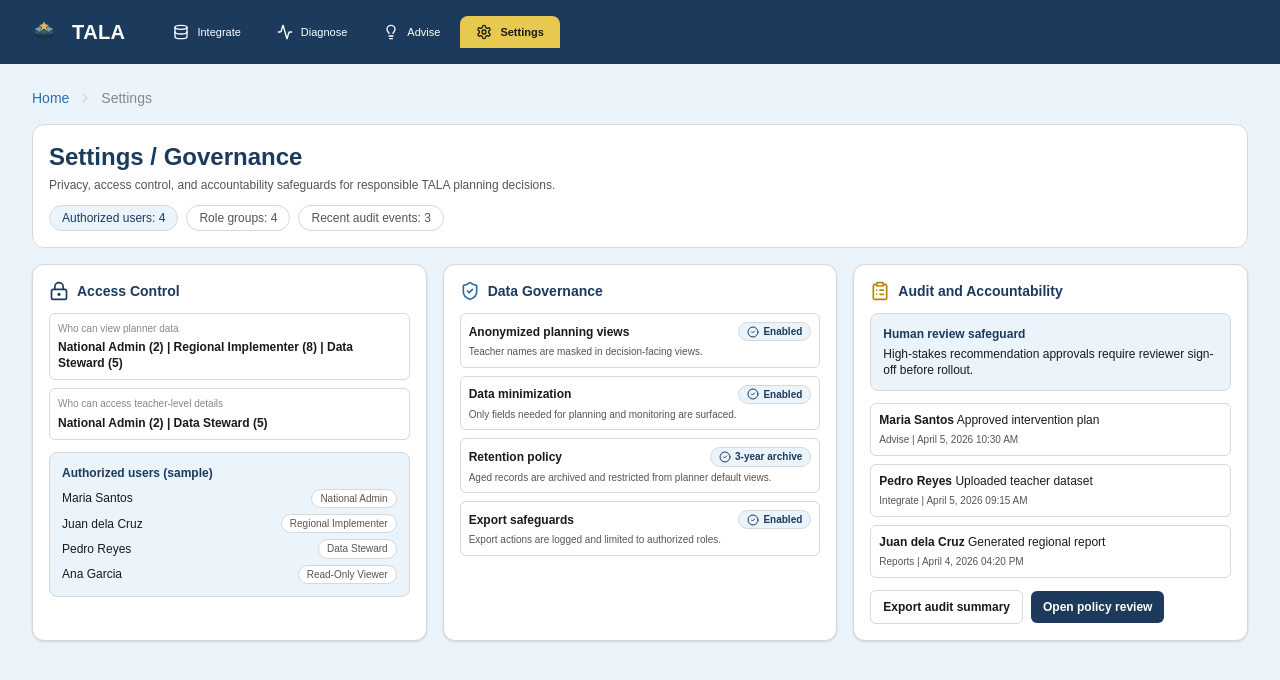
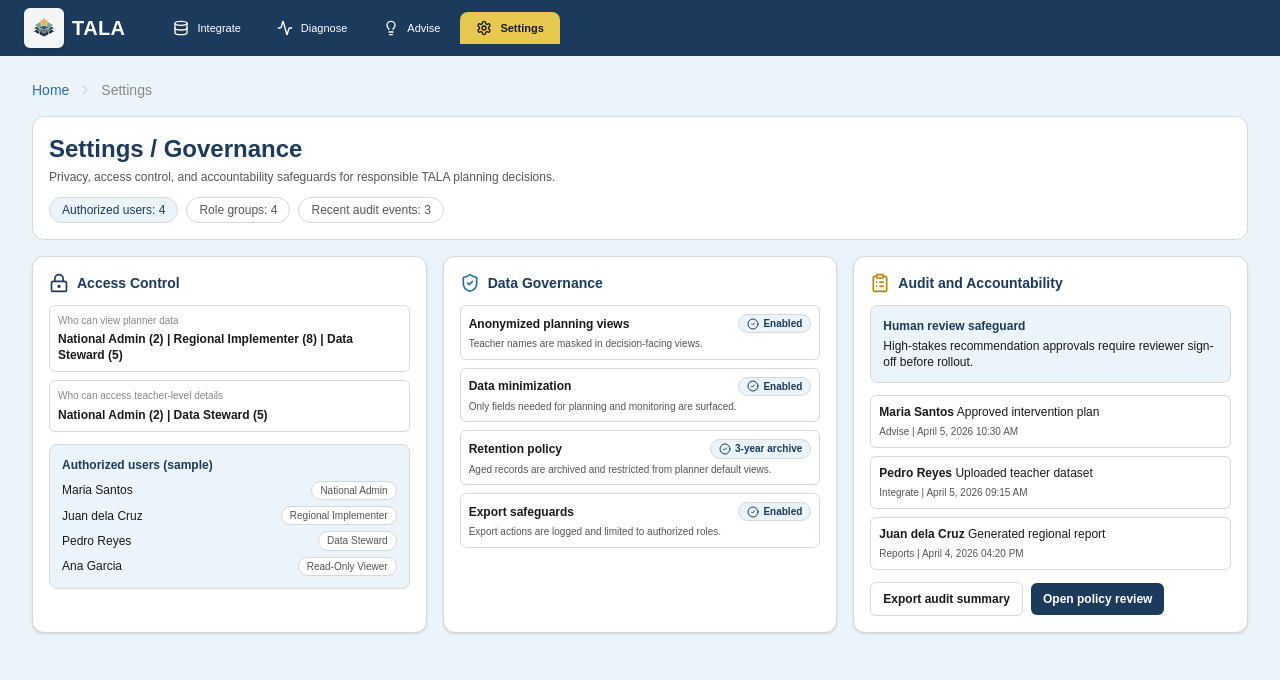
Before and after one commit to caramel-123/TALA-project, a React (Vite) app: page /settings in a window 1280 px wide. Shown: the top 680 px of the page. Built offline with nearby package versions, Linux system fonts and the light colour scheme; no server answers.

Commit message:
feat: add logo

```diff
--- a/src/app/components/layout/TopNavigation.tsx
+++ b/src/app/components/layout/TopNavigation.tsx
@@ -5,7 +5,8 @@ import {
   Database,
   Settings
 } from 'lucide-react';
-import talaLogo from '../../../public/Tala_Logo.png';
+
+const talaLogo = new URL('../../../public/Tala_Logo.png', import.meta.url).href;
 
 const navItems = [
   { path: '/data-manager', label: 'Integrate', icon: Database },
@@ -23,12 +24,14 @@ export function TopNavigation() {
 
   return (
     <nav className="w-full bg-[#1B3A5C] text-white sticky top-0 z-50">
-      <div className="flex items-center h-16 px-6">
+      <div className="flex items-center h-14 px-6">
         <Link
-          to="/diagnose"
+          to="/"
           className="flex items-center gap-2 font-bold mr-8 hover:text-[#E8C94F] transition-colors"
         >
-          <img src={talaLogo} alt="TALA" className="h-10 w-auto object-contain" />
+          <span className="inline-flex items-center justify-center rounded-md bg-white/95 px-0.8 py-1.2 shadow-sm">
+            <img src={talaLogo} alt="TALA" className="h-10 w-auto object-contain" />
+          </span>
           <span style={{ fontFamily: 'Arial, sans-serif', fontSize: '20px', lineHeight: '1', letterSpacing: '0.02em' }}>TALA</span>
         </Link>
 
--- a/src/app/pages/Landing.tsx
+++ b/src/app/pages/Landing.tsx
@@ -1,22 +1,24 @@
 import { Link } from 'react-router';
-import talaLogo from '../../public/Tala_Logo.png';
+
+const talaLogo = new URL('../../public/Tala_Logo.png', import.meta.url).href;
 
 // Developer audit note
-// 1. A dedicated landing page already exists: Missing
-// 2. The root route already points to a landing page: Missing
-// 3. Diagnose is currently the first meaningful page: Already implemented
-// 4. Shared logo usage already exists: Already implemented
-// 5. A simple CTA route into the app is already implemented: Missing
-// 6. A landing page can be added without breaking the current dashboard flow: Already implemented
+// 1. Navbar logo already exists: Already implemented
+// 2. Navbar logo has extra surrounding padding/background space: Partially implemented
+// 3. Navbar logo size is smaller than desired: Partially implemented
+// 4. Landing page logo already exists: Already implemented
+// 5. Landing page logo size is smaller than desired: Partially implemented
+// 6. Logo sizing is controlled by shared classes or reusable components: Partially implemented
+// 7. Background/badge spacing around navbar logo can be reduced without affecting layout: Partially implemented
 
 export function Landing() {
   return (
     <div className="min-h-screen w-full bg-[#EBF4FB] px-6">
       <main className="mx-auto flex min-h-screen max-w-5xl flex-col items-center justify-center text-center">
-        <img src={talaLogo} alt="TALA" className="h-24 w-auto sm:h-28" />
+        <img src={talaLogo} alt="TALA" className="h-48 w-auto sm:h-60" />
 
         <h1
-          className="mt-6 text-4xl font-bold sm:text-5xl"
+          className="mt-1 text-4xl font-bold sm:text-5xl"
           style={{
             fontFamily: 'Arial, sans-serif',
             color: '#1B3A5C',
```
